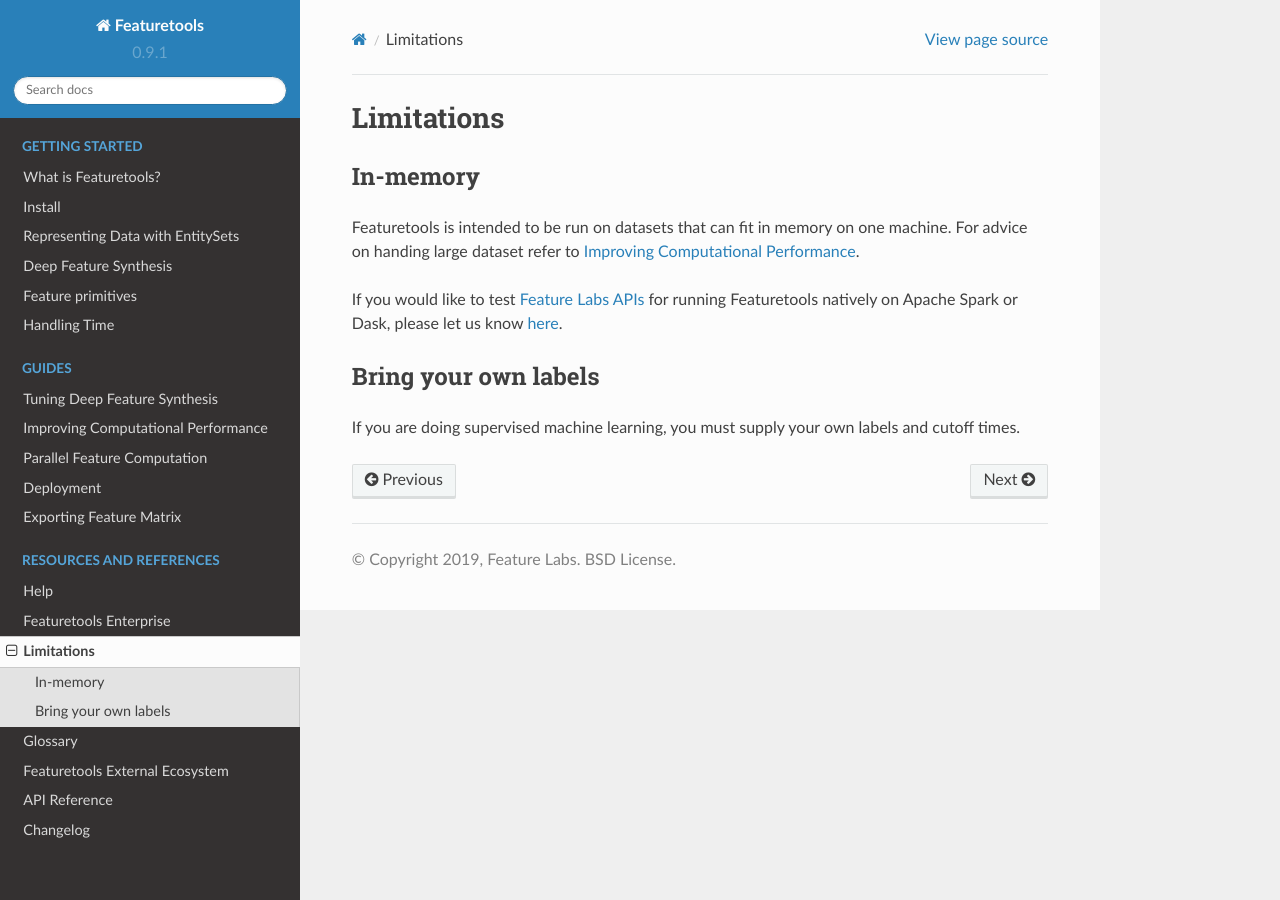
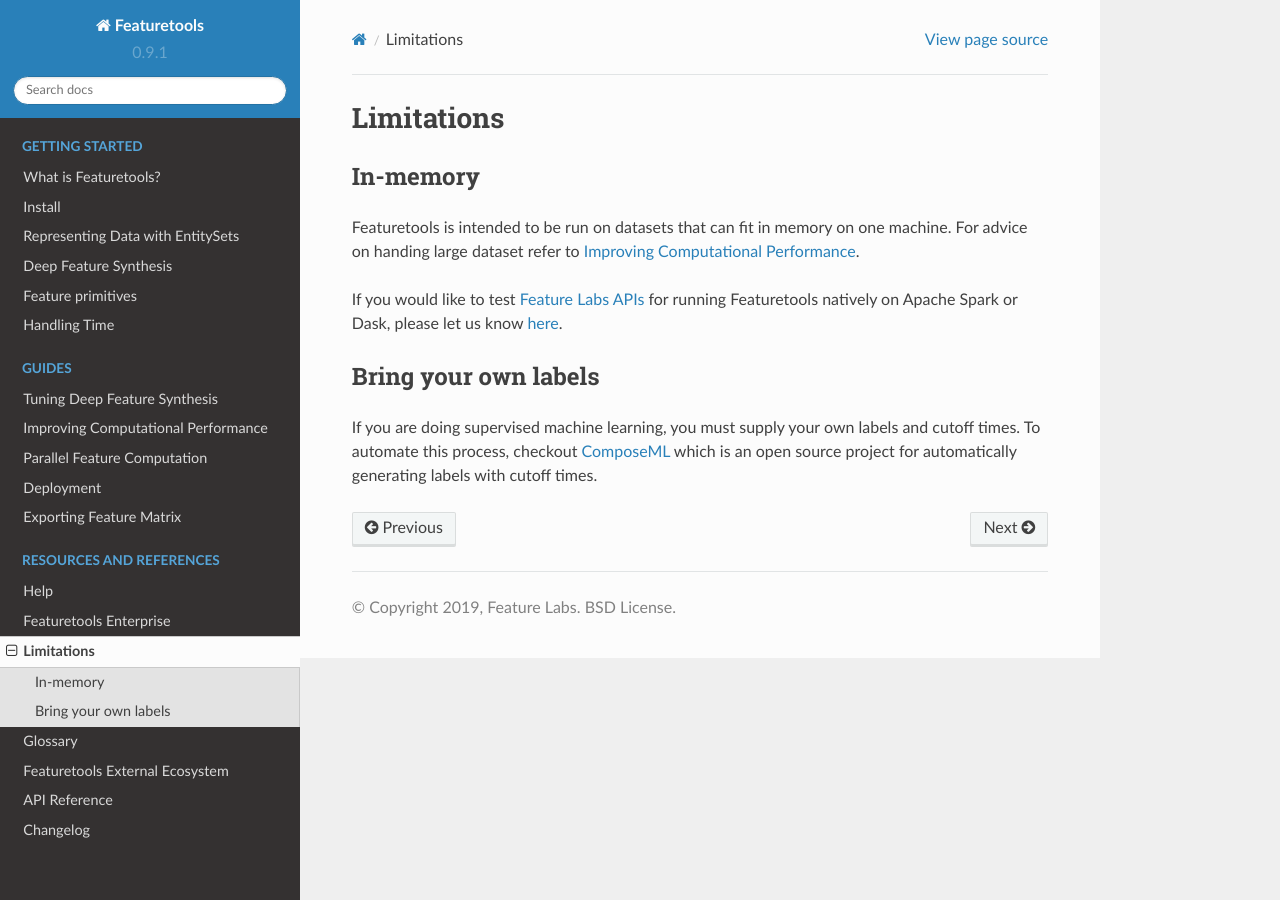
Before and after one commit to alteryx/featuretools, a Sphinx documentation site: the page built from docs/source/usage_tips/limitations.rst, in a window 1280 px wide. Built offline with Sphinx 7.4.7 and the Read the Docs theme 2.0.0, drawn with Linux system fonts in a browser that asks for light colours; pages that are not in the unit, such as notebooks, are missing from menus.

Commit message:
hyperlink

```diff
--- a/docs/source/usage_tips/limitations.rst
+++ b/docs/source/usage_tips/limitations.rst
@@ -10,4 +10,4 @@
 Bring your own labels
 *********************
 
-If you are doing supervised machine learning, you must supply your own labels and cutoff times.
+If you are doing supervised machine learning, you must supply your own labels and cutoff times. To automate this process, checkout `ComposeML <http://compose.ml>`_ which is an open source project for automatically generating labels with cutoff times.
```
